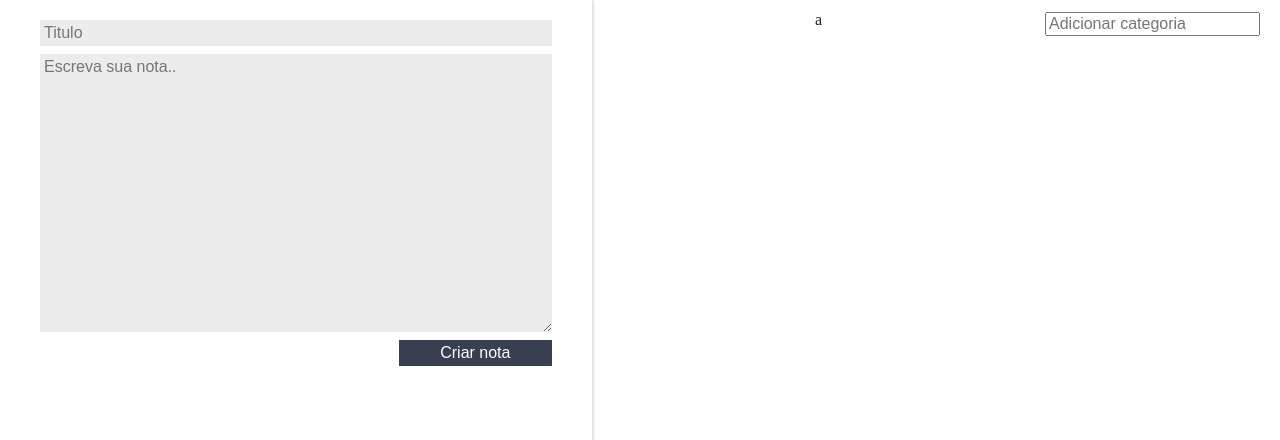
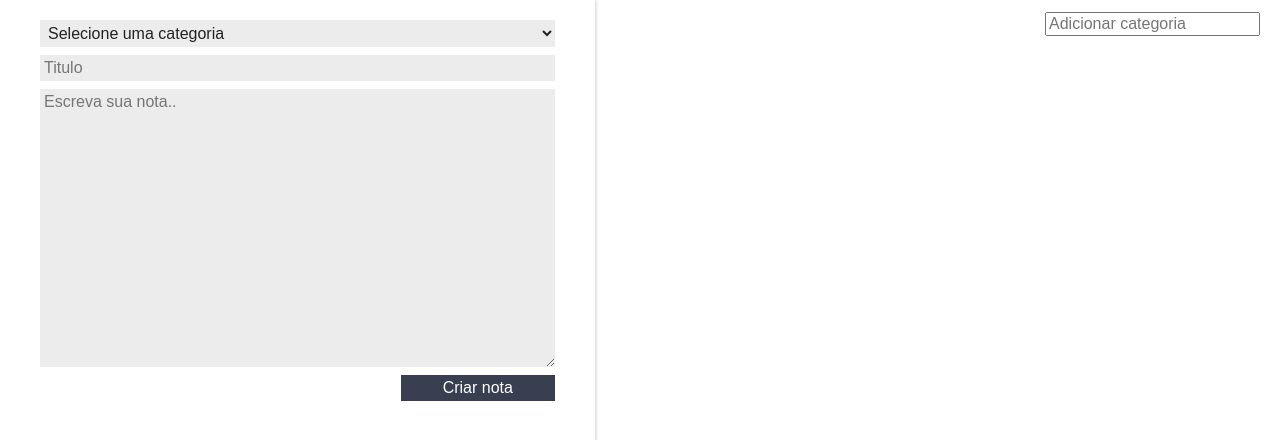
Before and after one commit to J3eff/ceep-reactjs, a React (Create React App) app: page / in a window 1280 px wide. Shown: the top 440 px of the page. Built offline with nearby package versions, Linux system fonts and the light colour scheme.

Commit message:
Seguindo padrões

```diff
--- a/src/App.js
+++ b/src/App.js
@@ -46,7 +46,10 @@
       <section className="conteudo">
 
         {/* Passa uma propriedade para meu formulario, estou injetando uma dependencia(DI) no meu cadastro*/}
-        <FormularioCadastro criarNota={this.criarNota.bind(this)} />
+        <FormularioCadastro
+          categorias={this.state.categorias}
+          criarNota={this.criarNota.bind(this)}
+        />
 
         <main className="conteudo-principal">
 
--- a/src/components/FormularioCadastro/FormularioCadastro.jsx
+++ b/src/components/FormularioCadastro/FormularioCadastro.jsx
@@ -14,13 +14,13 @@
         this.titulo = event.target.value;
     }
 
-    _handlerMudancaTexto(event){
+    _handlerMudancaTexto(event) {
         event.stopPropagation();
         this.texto = event.target.value;
 
     }
 
-    _criarNota(event){
+    _criarNota(event) {
         event.preventDefault();
         event.stopPropagation();
         this.props.criarNota(this.titulo, this.texto);
@@ -33,6 +33,13 @@
             <form className="form-cadastro"
                 onSubmit={this._criarNota.bind(this)}
             >
+                <select className="form-cadastro_input" placeholder="Categorias">
+                    <option value="" disabled selected>Selecione uma categoria</option>
+                    {this.props.categorias.map(categoria => {
+
+                        return <option>{categoria}</option>
+                    })}
+                </select>
                 <input
                     className="form-cadastro_input"
                     type="text"
--- a/src/components/ListaDeCategorias/ListaDeCategorias.jsx
+++ b/src/components/ListaDeCategorias/ListaDeCategorias.jsx
@@ -5,10 +5,10 @@
 class ListaDeCategorias extends Component {
 
     _handlerEventoIput(ev) {
-        console.log(ev)
         if (ev.key === "Enter") {
             let valorCategoria = ev.target.value;
             this.props.adicionarCategoria(valorCategoria);
+            ev.target.value = '';
         }
     }
 
@@ -19,7 +19,7 @@
                     {this.props.categorias.map((categoria, index) => {
                         return <li key={index} className="lista-categorias_item" >{categoria}</li>
                     })}
-a
+
                 </ul>
                 <input
                     type="text"
```
